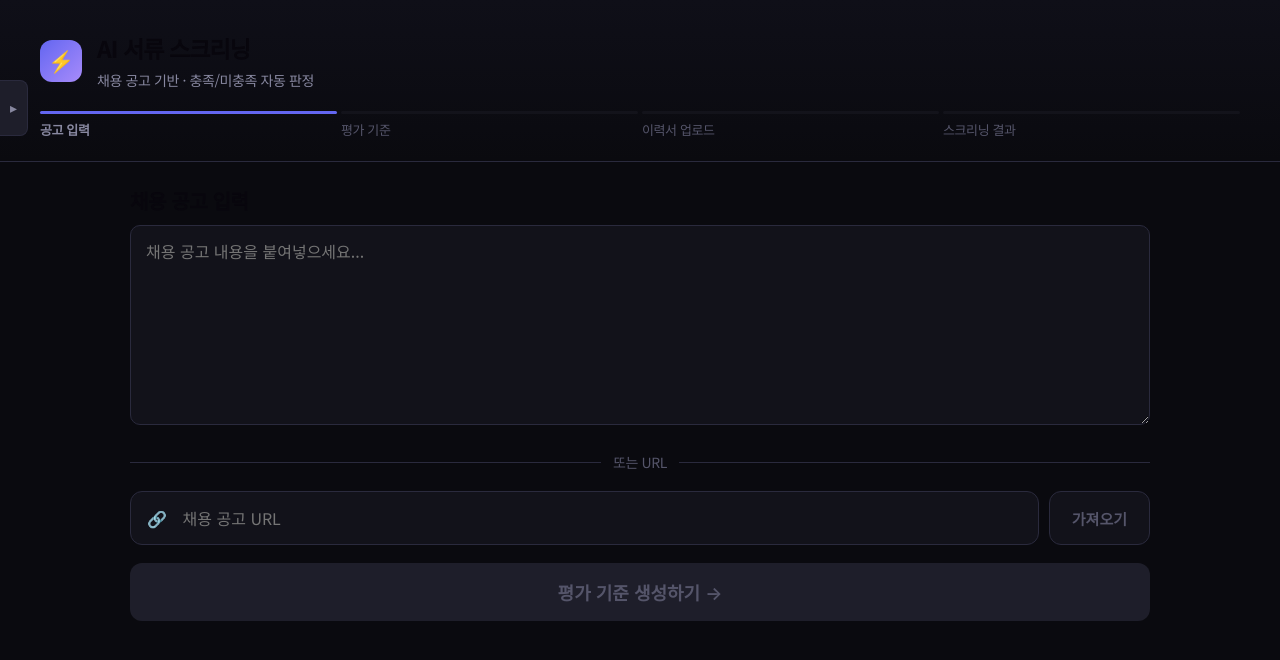
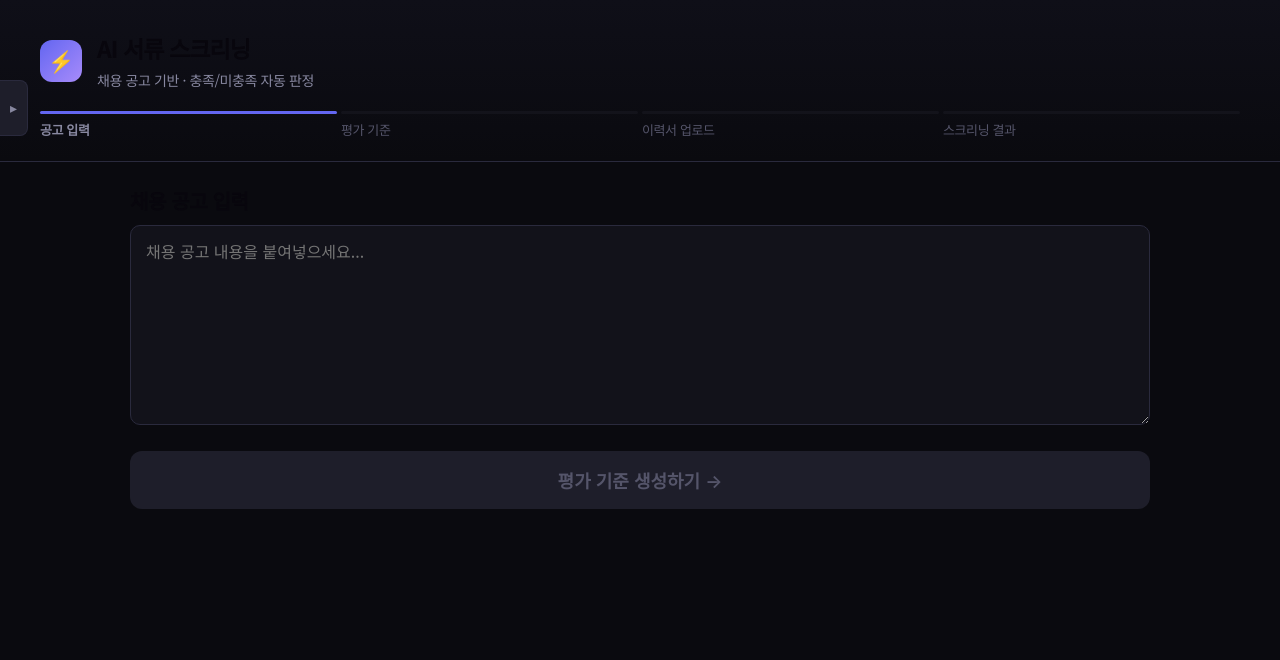
Before and after one commit to re111um/ai-screener, a React (Vite) app: page / in a window 1280 px wide. Shown: the top 660 px of the page. Built offline with nearby package versions, Linux system fonts and the light colour scheme.

Commit message:
Update ai-screening-tool.jsx

```diff
--- a/src/ai-screening-tool.jsx
+++ b/src/ai-screening-tool.jsx
@@ -605,8 +605,6 @@ export default function AIScreeningTool() {
             <h2 style={{ fontSize: 20, fontWeight: 600, marginBottom: 10, fontFamily: F }}>채용 공고 입력</h2>
             {(savedTemplates.length > 0 || savedResults.length > 0) && <button onClick={() => setSidebarOpen(true)} style={{ marginBottom: 16, padding: "10px 18px", borderRadius: 10, border: "1px solid var(--border)", background: "var(--surface)", color: "var(--accent2)", fontSize: 14, fontWeight: 600, cursor: "pointer", fontFamily: F }}>📋 저장된 공고 {savedTemplates.length}개 · 히스토리 {savedResults.length}개</button>}
             <textarea value={jobPosting} onChange={e => setJobPosting(e.target.value)} placeholder="채용 공고 내용을 붙여넣으세요..." style={{ ...inputBase, minHeight: 200, resize: "vertical", lineHeight: 1.6 }} />
-            <div style={{ display: "flex", alignItems: "center", gap: 12, margin: "18px 0" }}><div style={{ flex: 1, height: 1, background: "var(--border)" }} /><span style={{ fontSize: 14, color: "var(--text3)", fontFamily: F }}>또는 URL</span><div style={{ flex: 1, height: 1, background: "var(--border)" }} /></div>
-            <div style={{ display: "flex", gap: 10 }}><div style={{ flex: 1, display: "flex", alignItems: "center", borderRadius: 12, border: "1px solid var(--border)", background: "var(--surface)", overflow: "hidden" }}><span style={{ padding: "0 0 0 16px", fontSize: 16, color: "var(--text3)" }}>🔗</span><input type="url" value={jobUrl} onChange={e => setJobUrl(e.target.value)} placeholder="채용 공고 URL" disabled={fetchingUrl} style={{ flex: 1, padding: "14px 16px", border: "none", background: "transparent", color: "var(--text)", fontSize: 16, outline: "none", fontFamily: F }} onKeyDown={e => { if (e.key === "Enter" && jobUrl.trim()) fetchJobPosting(); }} /></div><button onClick={fetchJobPosting} disabled={!jobUrl.trim() || fetchingUrl} style={{ padding: "0 22px", borderRadius: 12, border: "1px solid var(--border)", background: jobUrl.trim() && !fetchingUrl ? "var(--surface2)" : "var(--surface)", color: jobUrl.trim() && !fetchingUrl ? "var(--text)" : "var(--text3)", fontSize: 15, fontWeight: 600, cursor: jobUrl.trim() && !fetchingUrl ? "pointer" : "not-allowed", fontFamily: F }}>{fetchingUrl ? "..." : "가져오기"}</button></div>
             <button onClick={generateCriteria} disabled={!jobPosting.trim()} style={{ marginTop: 18, width: "100%", padding: "16px", borderRadius: 12, border: "none", background: jobPosting.trim() ? "linear-gradient(135deg, var(--accent), #7c3aed)" : "var(--surface2)", color: jobPosting.trim() ? "#fff" : "var(--text3)", fontSize: 18, fontWeight: 600, cursor: jobPosting.trim() ? "pointer" : "not-allowed", fontFamily: F }}>평가 기준 생성하기 →</button>
           </div>}
 
```
